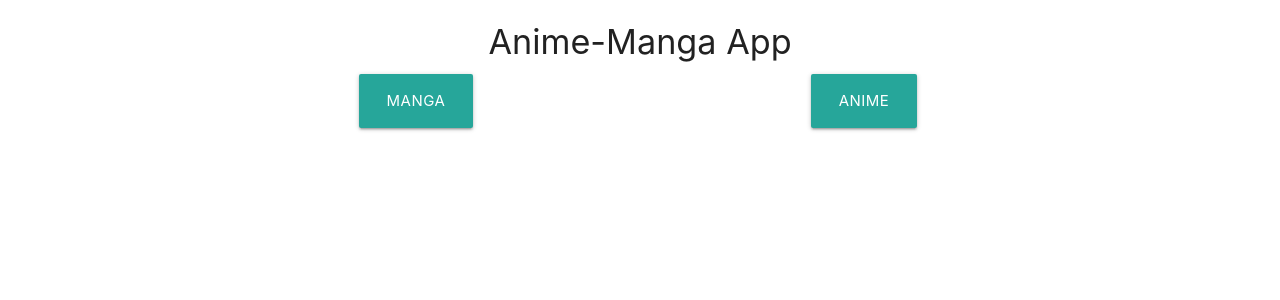
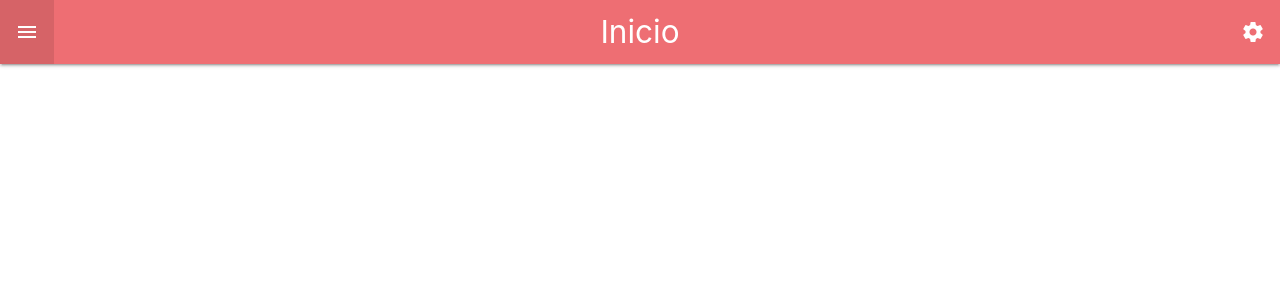
Before and after one commit to ManmadeArc/AnimeManga-App, a Flask app: page / in a window 1280 px wide. Shown: the top 300 px of the page. Run offline with Flask 2, Linux system fonts and the light colour scheme.

Commit message:
nav bar advance

```diff
--- /dev/null
+++ b/Scripts/sideNav.js
@@ -0,0 +1,4 @@
+document.addEventListener('DOMContentLoaded', function() {
+    var elems = document.querySelectorAll('.sidenav');
+    var instances = M.Sidenav.init(elems, options);
+  });
--- a/Templates/main.jinja
+++ b/Templates/main.jinja
@@ -1,7 +1,10 @@
 {% extends "template.jinja" %}
 
+
+
 {% block content %}
-    <div class="container enter-align">
+
+    <div class="container">
         <div class= "center-align">
             <h4>Anime-Manga App</h4>
 
--- a/Templates/template.jinja
+++ b/Templates/template.jinja
@@ -13,14 +13,19 @@
     <link href="https://fonts.googleapis.com/icon?family=Material+Icons" rel="stylesheet">
 </head>
 
+{% extends "widgets/nav_var.jinja" %}
 
 {% block content %} {% endblock %}
+
+
 
 <script src="https://cdnjs.cloudflare.com/ajax/libs/materialize/1.0.0/js/materialize.min.js"></script>
 <script src="https://ajax.googleapis.com/ajax/libs/jquery/3.5.1/jquery.min.js"></script>
 
 
-{% block scripts %} {% endblock %}
+{% block scripts %}
+
+{% endblock %}
 
 
 </body>
--- a/Templates/widgets/nav_var.jinja
+++ b/Templates/widgets/nav_var.jinja
@@ -0,0 +1,30 @@
+<nav>
+
+<div class="nav-wrapper">
+
+<a href="/" class="brand-logo center">Inicio</a>
+<ul class="right ">
+<li> <a href="/Manga"><i class="material-icons">settings</i></a></li>
+
+</ul>
+
+<ul class="left">
+<a href="#" data-target="mobile-demo"  ><i class="material-icons">menu</i></a>
+</ul>
+
+
+
+</div>
+
+
+
+</nav>
+
+<ul class="sidenav" id="mobile-demo">
+    <li><a href="sass.html">Sass</a></li>
+    <li><a href="badges.html">Components</a></li>
+    <li><a href="collapsible.html">Javascript</a></li>
+    <li><a href="mobile.html">Mobile</a></li>
+</ul>
+
+ <script src="Scripts/sideNav.js"></script>
```
